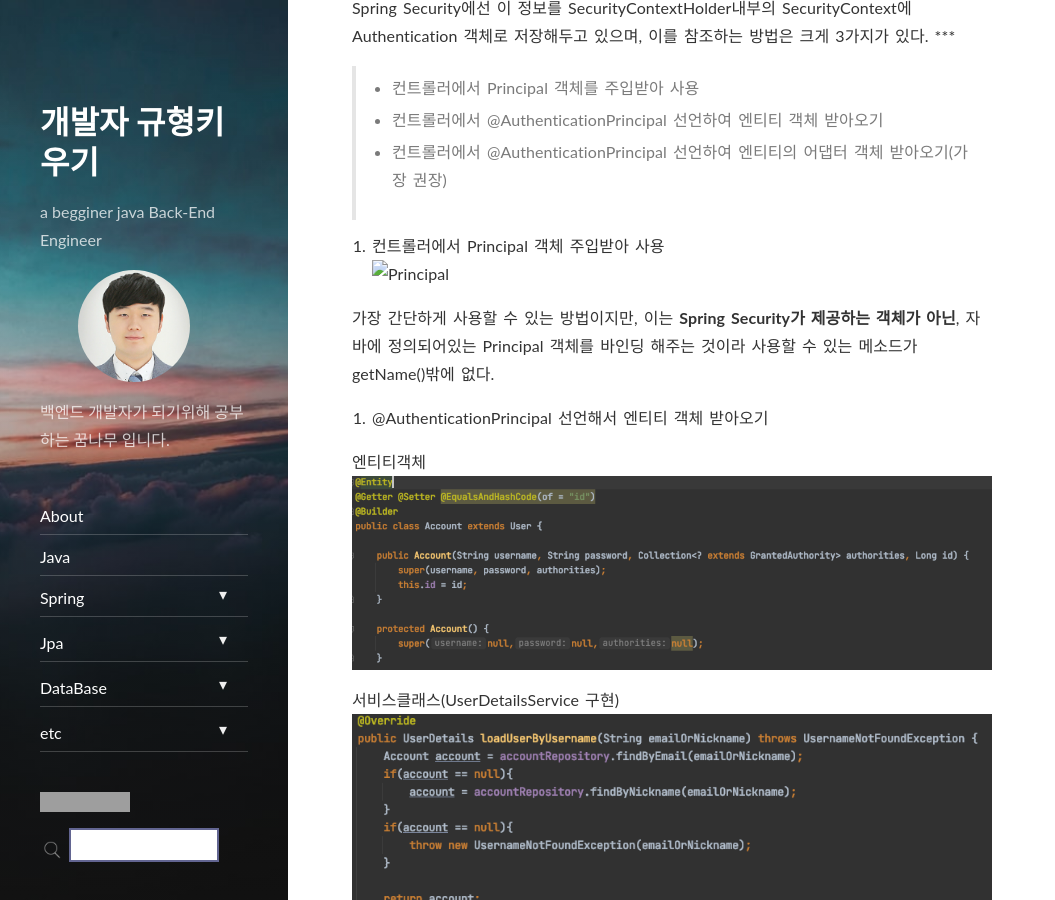
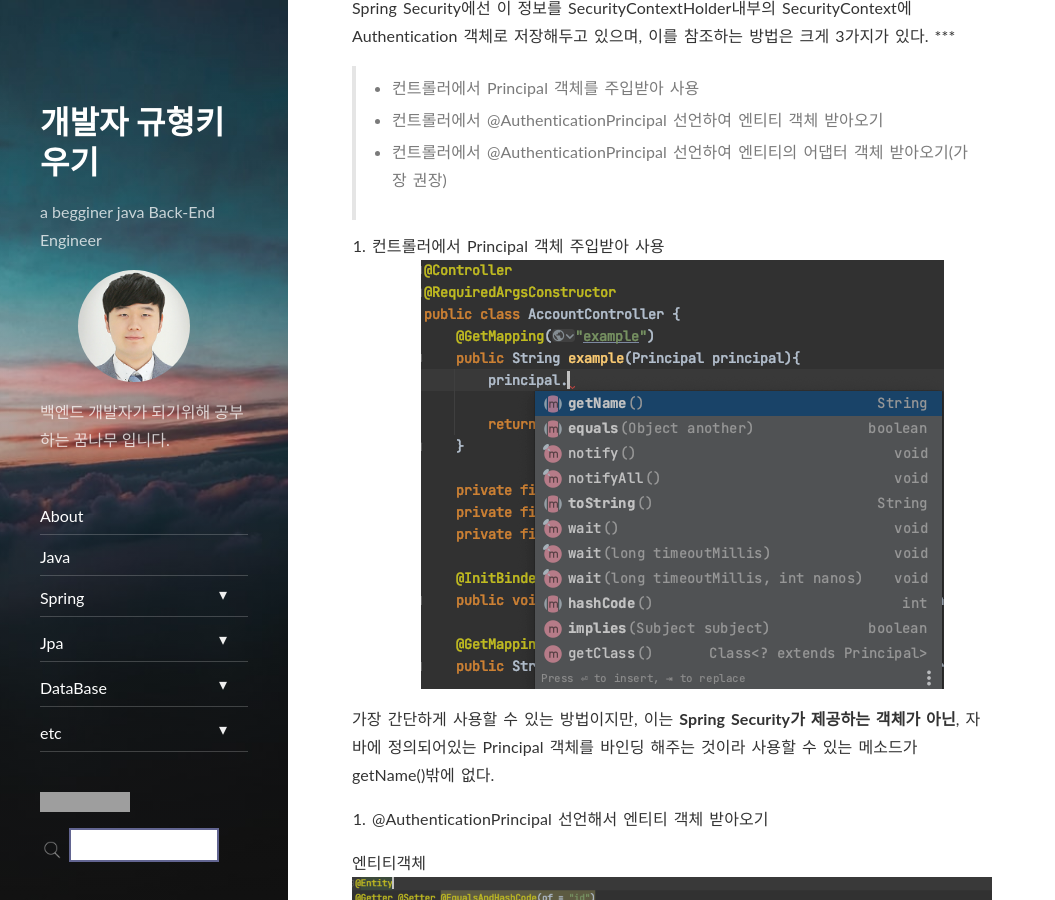
Before and after one commit to dev-gyus/dev-gyus.github.io, a Jekyll site: the page built from _posts/Spring/2021-03-09-Spring-ConfigurationProperties0.md, in a window 1280 px wide and 900 px high, scrolled down 546 px. Shown: the whole window, without its empty margins (0-1055 px from the left). Built offline with Jekyll 4.4.1, drawn with Linux system fonts in a browser that asks for light colours; nearby versions of some CDN libraries; comment, search, counter and statistics services are not loaded; grey boxes are pictures that could not be loaded.

Commit message:
@AuthenticationPrincipal 이미지수정

```diff
--- a/_posts/Spring/2021-03-09-Spring-ConfigurationProperties0.md
+++ b/_posts/Spring/2021-03-09-Spring-ConfigurationProperties0.md
@@ -18,11 +18,11 @@ Spring Security에선 이 정보를 SecurityContextHolder내부의 SecurityConte
 ***
 
 >* 컨트롤러에서 Principal 객체를 주입받아 사용
-* 컨트롤러에서 @AuthenticationPrincipal 선언하여 엔티티 객체 받아오기
-* 컨트롤러에서 @AuthenticationPrincipal 선언하여 엔티티의 어댑터 객체 받아오기(가장 권장)
+>* 컨트롤러에서 @AuthenticationPrincipal 선언하여 엔티티 객체 받아오기
+>* 컨트롤러에서 @AuthenticationPrincipal 선언하여 엔티티의 어댑터 객체 받아오기(가장 권장)
 
 1. 컨트롤러에서 Principal 객체 주입받아 사용
-![Principal](../../assets/img/spring/spring-security/AuthenticationPrincipal/principal.png)
+![Principal](/assets/img/spring/spring-security/AuthenticationPrincipal/principal.png)
 
 가장 간단하게 사용할 수 있는 방법이지만, 이는 <strong>Spring Security가 제공하는 객체가 아닌</strong>, 자바에 정의되어있는 Principal 객체를 바인딩 해주는 것이라 사용할 수 있는 메소드가 getName()밖에 없다.
 
```
